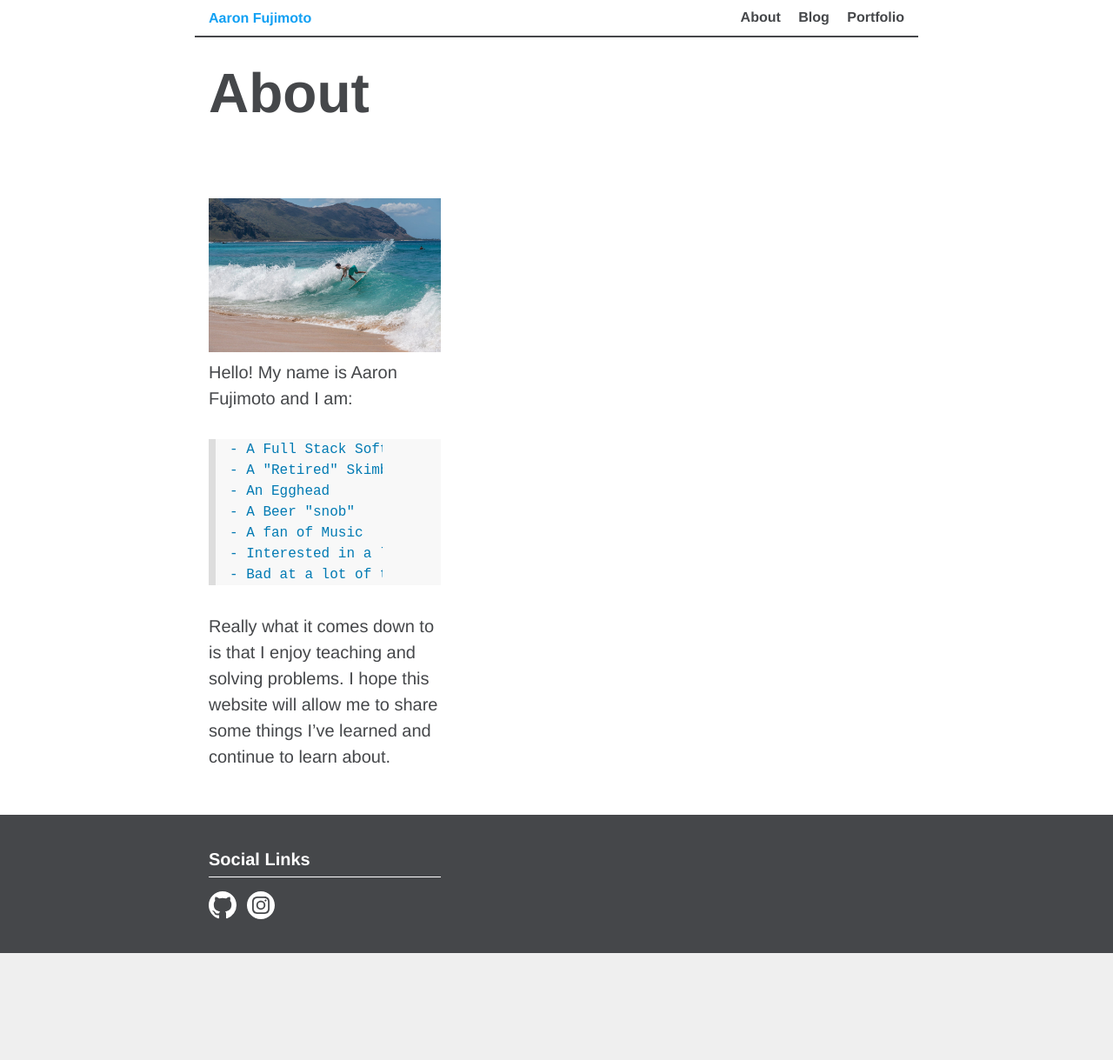
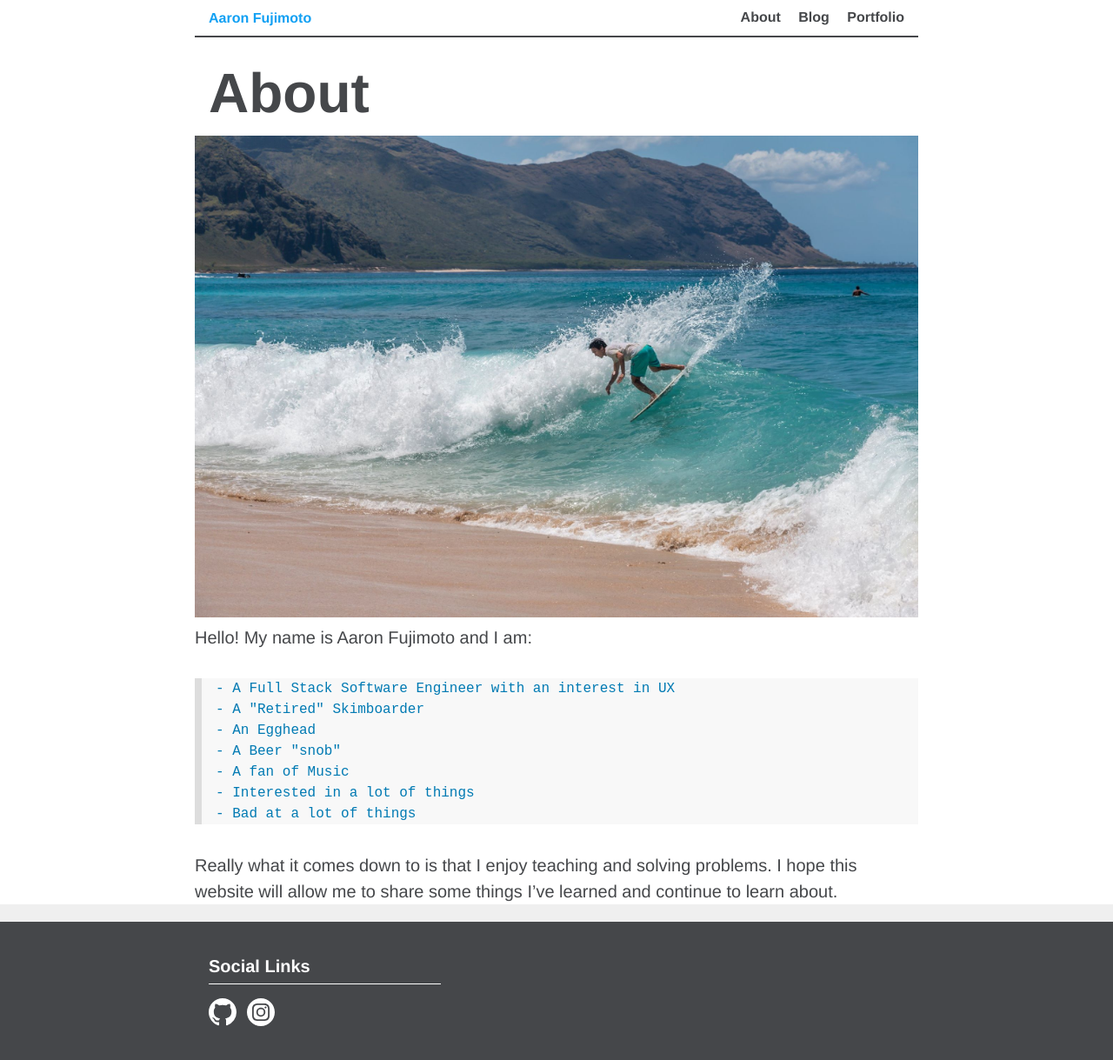
Before and after one commit to aaronfuj/aaronfuj.github.io, a Jekyll site: the page built from about.markdown, in a window 1280 px wide. Shown: the whole page at 87% size. Built offline with Jekyll 4.4.1, drawn with Linux system fonts in a browser that asks for light colours; before the commit the page ends 1096 px from its top, so only the background shows below that.

Commit message:
Fixed some of merge conflict issues

```diff
--- a/_layouts/post.html
+++ b/_layouts/post.html
@@ -4,7 +4,9 @@
 <div class="bg--white">
   <article class="container px-2 mx-auto" itemscope itemtype="http://schema.org/BlogPosting">
     <h1 class="h0 sm-width-full mt-3 mb-2 inline-block" itemprop="name headline">{{ page.title }}</h1>
-    <div class="col-4 sm-width-full mt-1">
+    <div>
+      <p class="h4 mb-2">{{ page.short }}</p>
+    </div>
     <p class="mb-3 py-2 bold h4">
       <time datetime="{{ page.date | date_to_xmlschema }}" itemprop="datePublished">{{ page.date | date: "%b %-d, %Y" }}</time>
       {% for tag in page.tags %}
@@ -21,12 +23,6 @@
         {% endfor %}
       {% endfor %}
     </p>
-    <div>
-      <p class="h4 mb-2">{{ page.short }}</p>
-    </div>
-    <div class="sm-width-full mt-1">
-      <p class="h4 bold"><time datetime="{{ page.date | date_to_xmlschema }}" itemprop="datePublished">{{ page.date | date: "%b %-d, %Y" }}</time></p>
-    </div>
 
     {% if page.image %}
     <div>
--- a/about.markdown
+++ b/about.markdown
@@ -1,5 +1,5 @@
 ---
-layout: post
+layout: page
 title: About
 permalink: /about/
 ---
```
Lines whose indentation alone changed are shown as unchanged.
